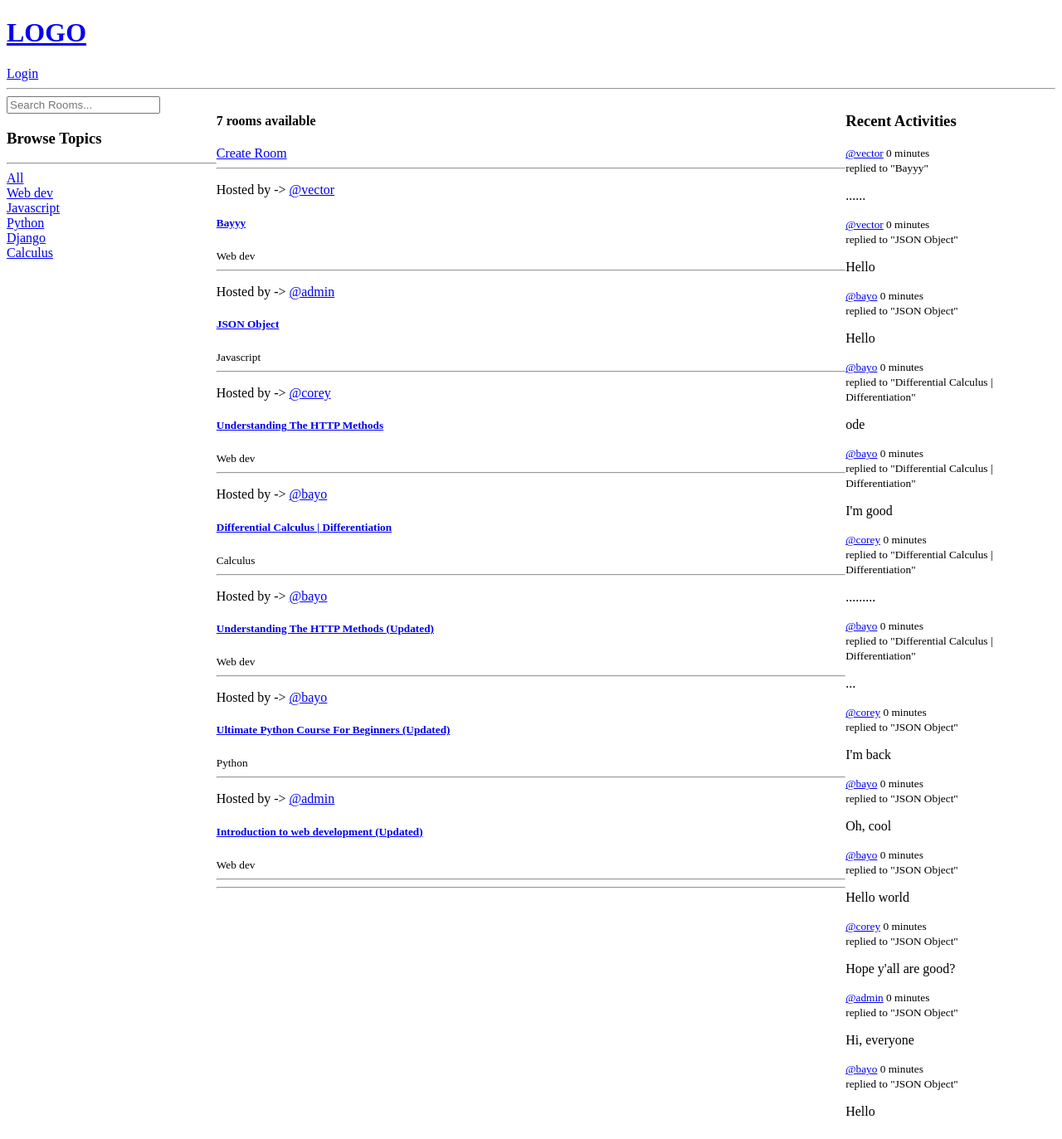
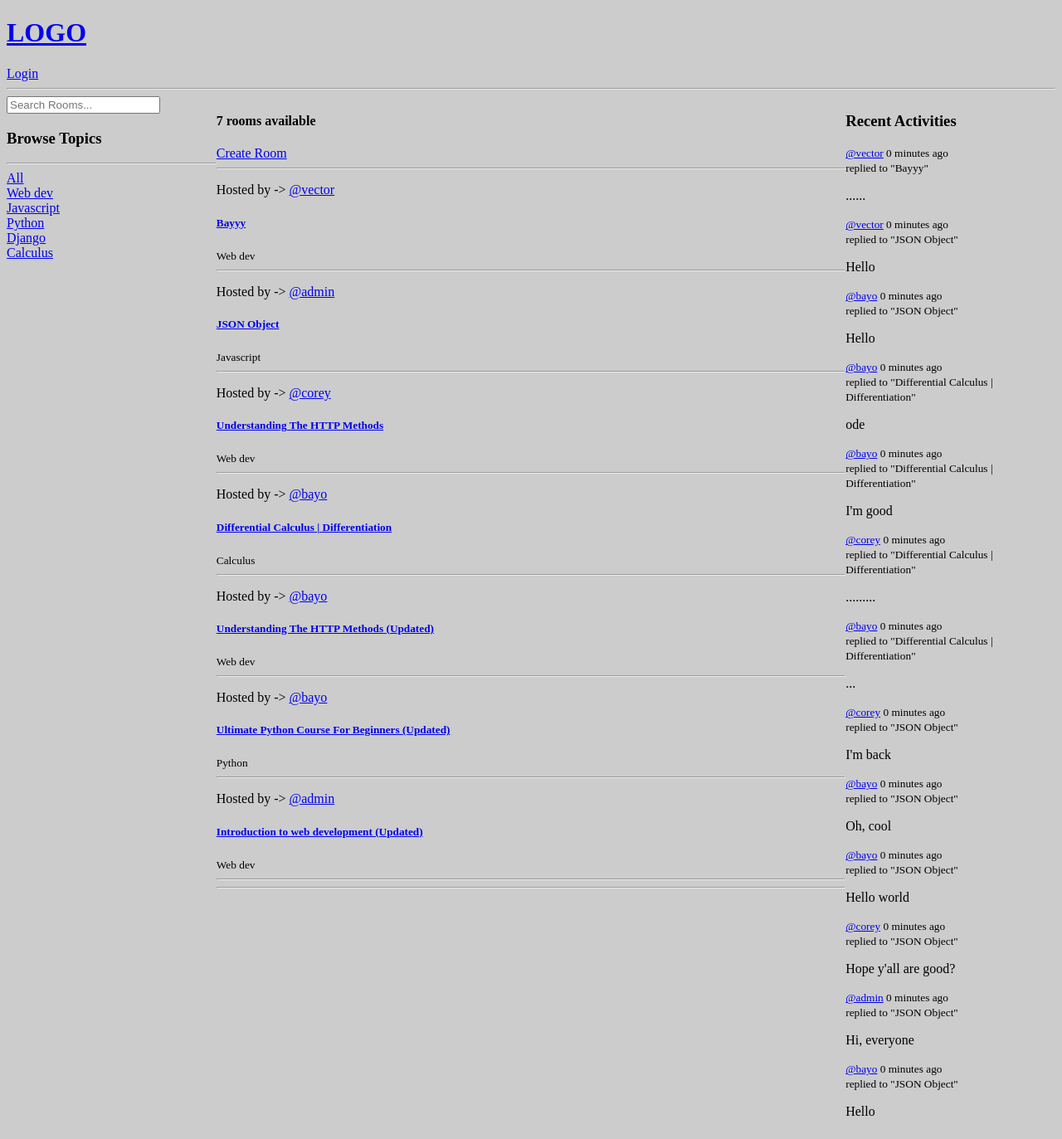
Before and after one commit to hashvector/Chat-bud, a Django app: page / in a window 1280 px wide. Shown: the whole page at 83% size. Run offline with Django 4.2, Linux system fonts and the light colour scheme; data comes from the database, SQL or seed files in the repository; both versions use the stored data as it was after the commit.

Commit message:
new commit

```diff
--- a/chatbud/settings.py
+++ b/chatbud/settings.py
@@ -121,7 +121,7 @@ USE_TZ = True
 STATIC_URL = 'static/'
 
 STATICFILES_DIRS = [
-    os.path.join(BASE_DIR / 'static')
+    BASE_DIR / 'static',
 ]
 
 # Default primary key field type
--- a/core/templates/core/index.html
+++ b/core/templates/core/index.html
@@ -59,7 +59,7 @@
             {% if request.user == message.host %}
                 <a href="{% url 'delete-message' message.id %}">Delete</a>
              {% endif %}
-            <small><a href="{% url 'user-profile' message.host.id %}">@{{message.host.username}}</a> {{message.created|timesince}}</small>
+            <small><a href="{% url 'user-profile' message.host.id %}">@{{message.host.username}}</a> {{message.created|timesince}} ago</small>
             <br>
             <small>replied to "{{message.room}}"</small>
             <p>{{message.body}}</p>
--- a/static/css/style.css
+++ /dev/null
@@ -1 +0,0 @@
-/* */
--- /dev/null
+++ b/static/styles/style.css
@@ -0,0 +1,3 @@
+body {
+    background: #ccc;
+}
--- a/templates/main.html
+++ b/templates/main.html
@@ -1,12 +1,12 @@
+<!DOCTYPE html>
 {% load static %}
-<!DOCTYPE html>
 <html lang="en">
   <head>
     <meta charset="UTF-8" />
     <meta http-equiv="X-UA-Compatible" content="IE=edge" />
     <meta name="viewport" content="width=device-width, initial-scale=1.0" />
     <title>My bud</title>
-    <link rel="stylesheet" href="{% static 'css/style.css' %}" />
+    <link rel="stylesheet" href="{% static 'styles/style.css' %}" />
   </head>
   <body>
     {% include 'navbar.html' %}
```
Also changed, not shown: db.sqlite3, templates/navbar.html (line endings or trailing spaces).
